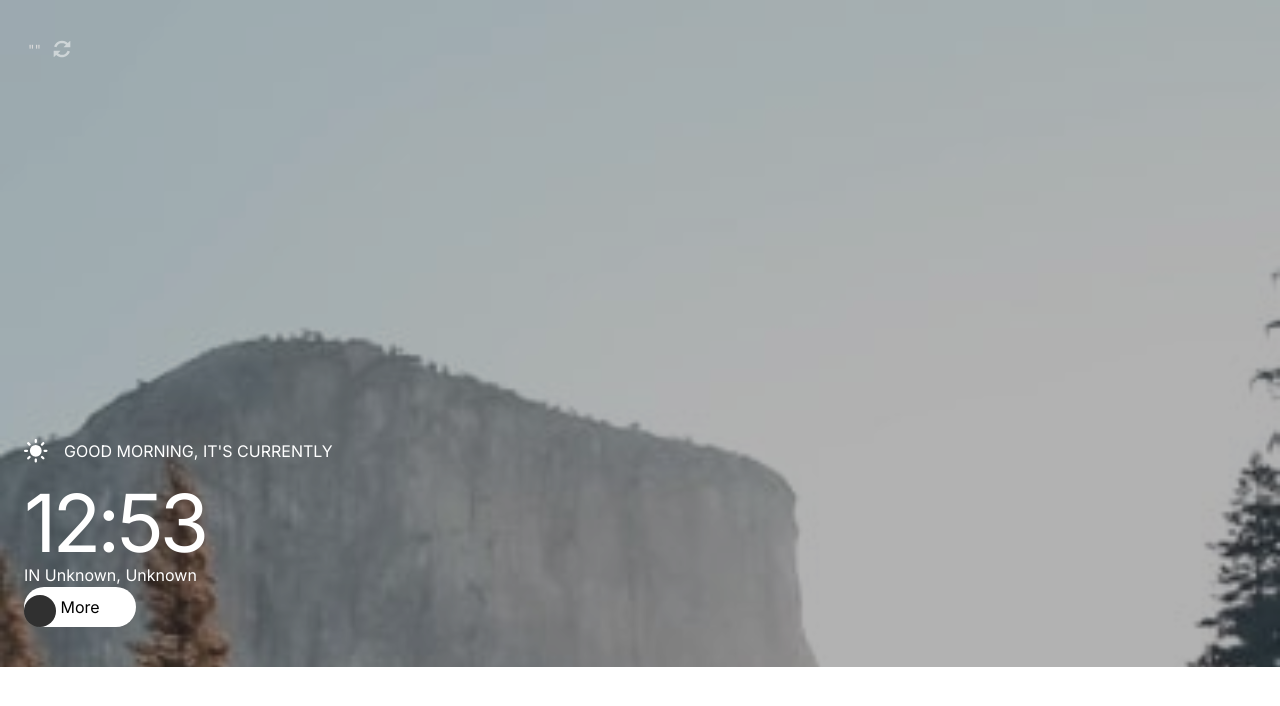
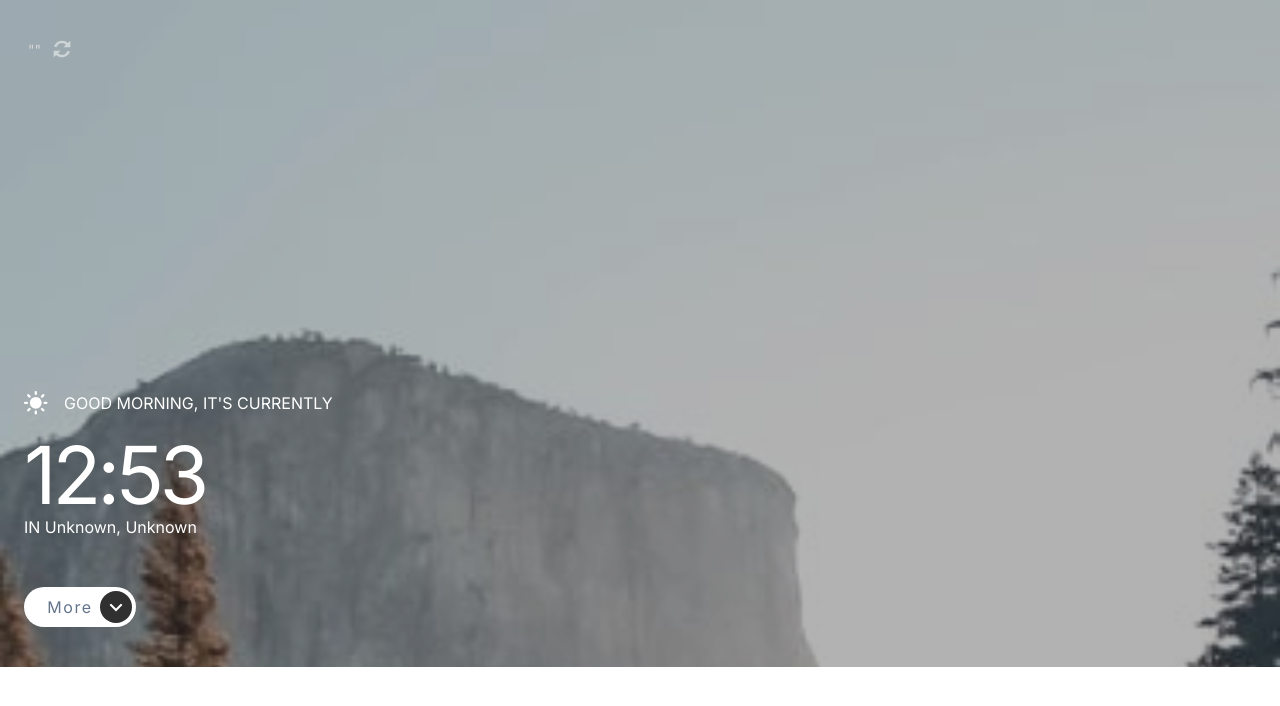
Before and after one commit to radhd/react-clock-app, a React (Vite) app: page / in a window 1280 px wide. Shown: the top 706 px of the page. Built offline with nearby package versions, Linux system fonts and the light colour scheme; no server answers.

Commit message:
Set styles for more button

```diff
--- a/src/components/MoreButton.tsx
+++ b/src/components/MoreButton.tsx
@@ -13,10 +13,11 @@ export function MoreButton() {
     <div className="px-6">
       <button
         onClick={onClick}
-        className="font relative h-10 w-28 rounded-full bg-white"
+        className="font relative mt-12 h-10 w-28 rounded-full bg-white pe-5 tracking-widest text-slate-500"
       >
-        {/* <img className="rounded-full bg-black" src={arrowIconDown} alt="" /> */}
-        <div className="absolute h-8 w-8 rounded-full bg-[#303030]"></div>
+        <div className="absolute right-1 top-1 flex h-8 w-8 items-center justify-center rounded-full bg-[#303030]">
+          <img className="top-3 rounded-full" src={arrowIconDown} alt="" />
+        </div>
         More
       </button>
       <BottomNavigation isOpen={isOpen} />
```
